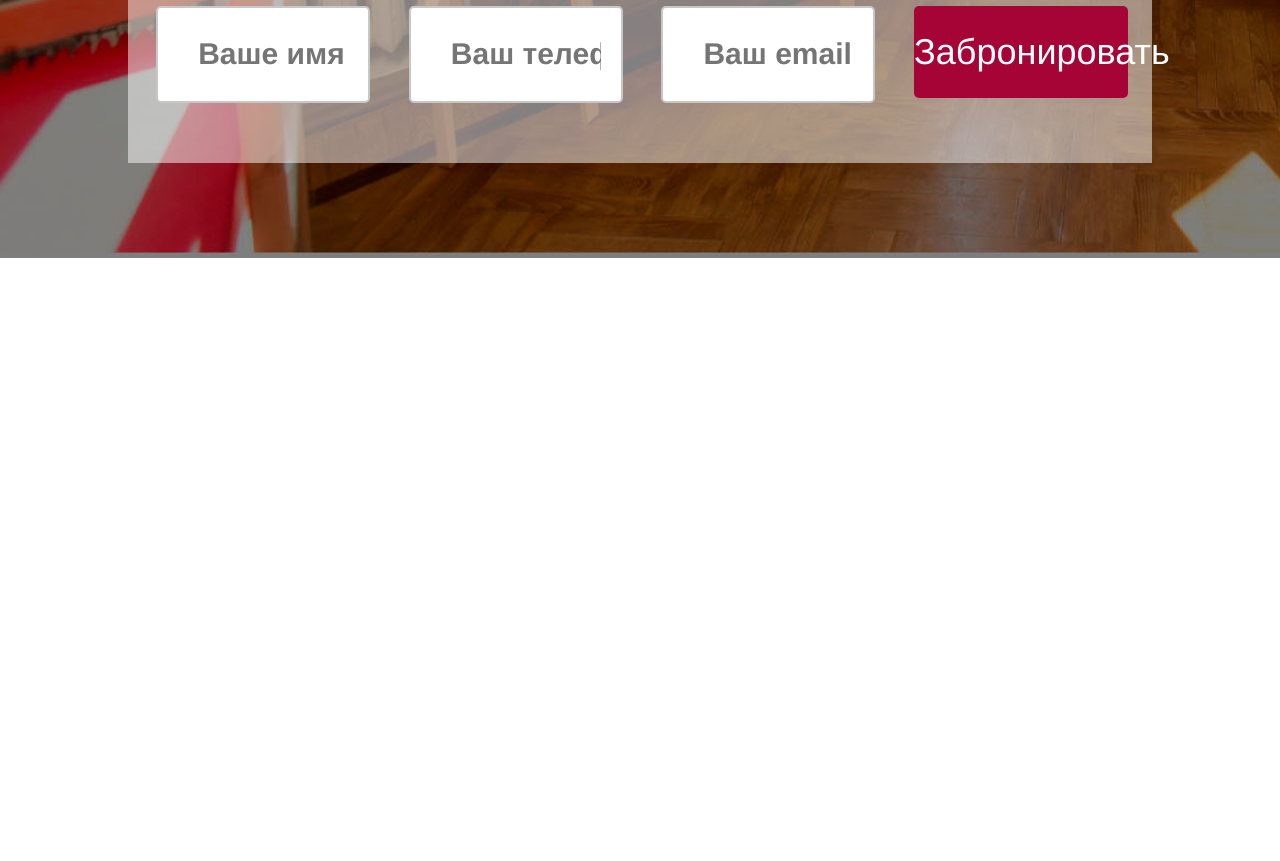
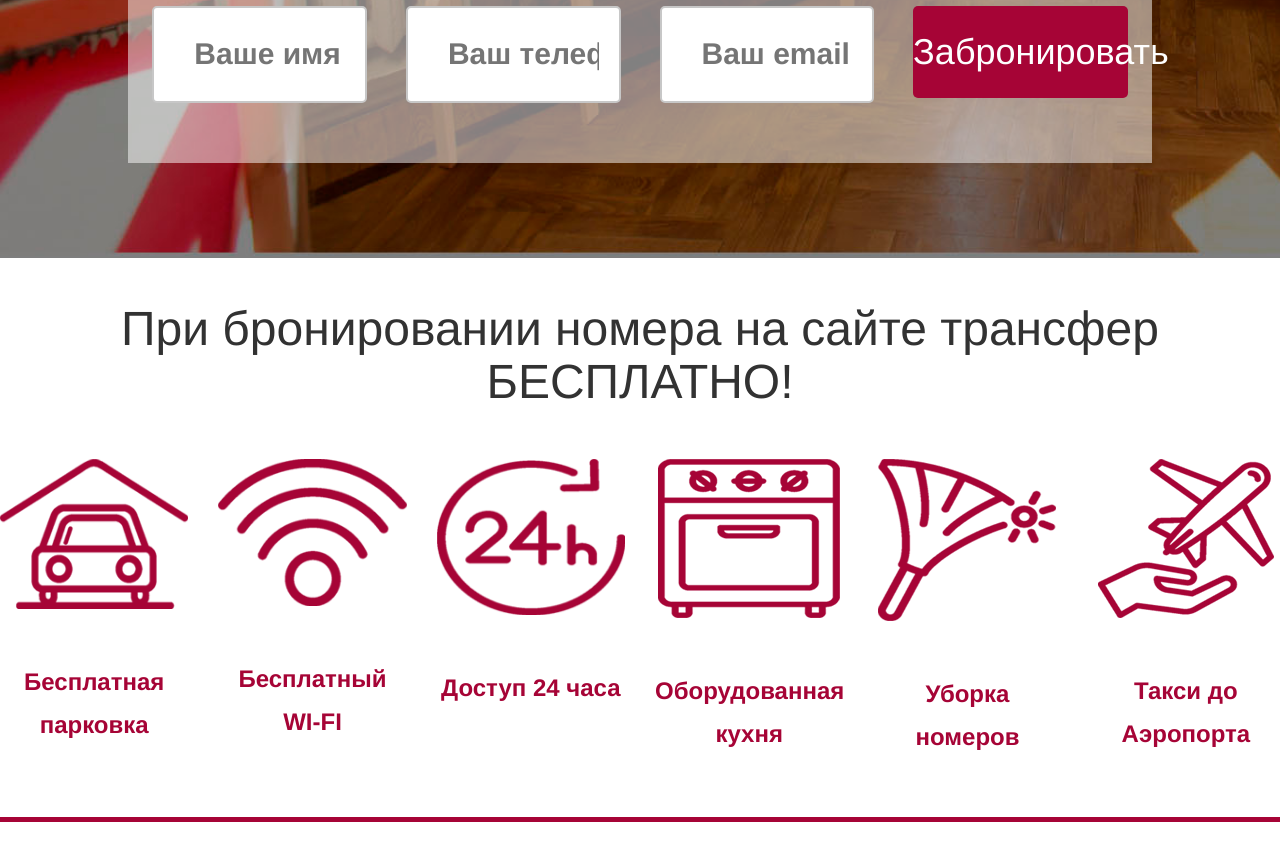
Before and after one commit to inspirrrada/Hotel.app, a plain HTML site: page index.html in a window 1280 px wide. Shown: the part 1213-2074 px from the top of the page. Before the commit the page ends 1513 px from the top, so only its background shows below. Drawn offline with Linux system fonts and the light colour scheme.

Commit message:
features

```diff
--- a/index.html
+++ b/index.html
@@ -55,14 +55,56 @@
 		</header>
 		<main>
 			<div class="features">
-				<h2></h2>
+				<h2>При бронировании номера на сайте трансфер БЕСПЛАТНО!</h2>
 				<div class="row">
-					<div class="col-lg-2"></div>
-					<div class="col-lg-2"></div>
-					<div class="col-lg-2"></div>
-					<div class="col-lg-2"></div>
-					<div class="col-lg-2"></div>
-					<div class="col-lg-2"></div>
+					<div class="col-lg-2">
+						<div class="fearure-block">
+							<div class="feature-img">
+								<img src="img/icon_parking.png" alt="Parking">
+							</div>
+							<span>Бесплатная парковка</span>
+						</div>
+					</div>
+					<div class="col-lg-2">
+						<div class="fearure-block">
+							<div class="feature-img">
+								<img src="img/icon_wifi.png" alt="Wi-fi">
+							</div>
+							<span>Бесплатный WI-FI</span>
+						</div>
+					</div>
+					<div class="col-lg-2">
+						<div class="fearure-block">
+							<div class="feature-img">
+								<img src="img/icon_24h.png" alt="24hours">
+							</div>
+							<span>Доступ 24 часа</span>
+						</div>
+					</div>
+					<div class="col-lg-2">
+						<div class="fearure-block">
+							<div class="feature-img">
+								<img src="img/icon_kitchen.png" alt="Kitchen">
+							</div>
+							<span>Оборудованная кухня</span>
+						</div>
+					</div>
+					<div class="col-lg-2">
+						<div class="fearure-block">
+							<div class="feature-img">
+								<img src="img/icon_cleaning.png" alt="Cleaning">
+							</div>
+							<span>Уборка номеров</span>
+						</div>
+					</div>
+					<div class="col-lg-2">
+						<div class="fearure-block">
+							<div class="feature-img">
+								<img src="img/icon_taxi.png" alt="Taxi">
+							</div>
+							<span>Такси до Аэропорта</span>
+						</div>
+					</div>
 				</div>
 			</div>
 			<div class="prices">
--- a/sass/styles.sass
+++ b/sass/styles.sass
@@ -151,3 +151,23 @@ header .booking-form
   width: 21%
   text-align: center
   padding: 20px 0 20px 0
+
+main
+  text-align: center
+
+.features
+  border-bottom: 5px solid #a60436
+  padding: 25px 0 60px 0
+
+h2
+  font-size: 48px
+  color: #323232
+  margin-bottom: 50px
+
+.feature-img
+  margin-bottom: 50px
+
+.features span
+  font-size: 24px
+  font-weight: bold
+  color: #a60436
```
Also changed, not shown: css/styles.css, 1 other file.
